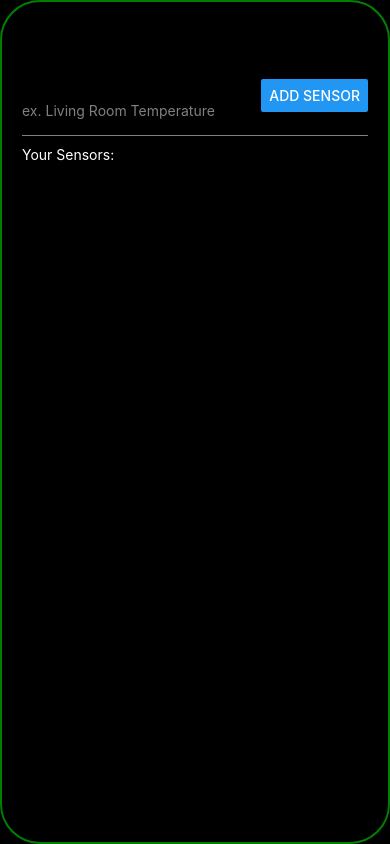
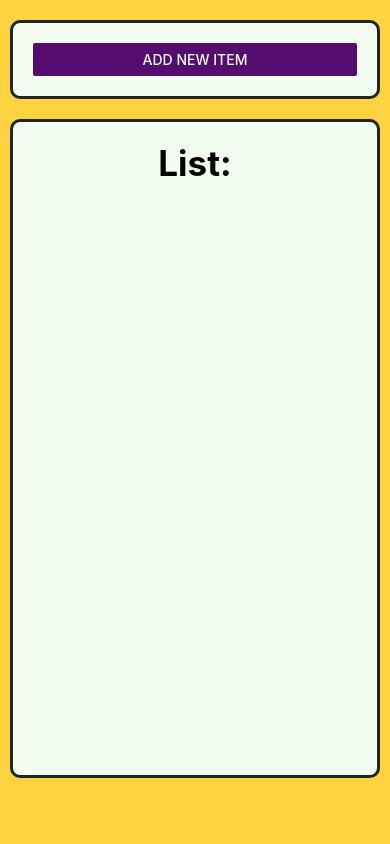
Before and after one commit to gallbotond/smart-home-project-2022, a React Native app in the folder src/app-frontend-expo/: screen / in a window 390 px wide. Built offline with nearby package versions, Linux system fonts and the light colour scheme.

Commit message:
completed the basic todo list app

```diff
--- a/src/app-frontend-expo/App.js
+++ b/src/app-frontend-expo/App.js
@@ -1,93 +1,10 @@
-import { StatusBar } from "expo-status-bar";
-import { useState } from "react";
-import { StyleSheet, Text, View, Button, TextInput } from "react-native";
+import { View, Text } from "react-native";
+import React from "react";
+
+import TodoList from "./apps/TodoList";
 
 export default function App() {
-  const [sensors, setSensors] = useState([]);
-  const [input, setInput] = useState("");
-
-  const sensorInputHandler = (text) => {
-    // console.log(text);
-    setInput(text);
-  };
-
-  const sensorAddHandler = () => {
-    setSensors((currentSensors) => [...currentSensors, input]);
-    setInput("");
-  };
-
   return (
-    <View style={styles.container}>
-      <View style={styles.view}>
-        <View style={styles.inputContainer}>
-          <TextInput
-            style={styles.textInput}
-            placeholder="ex. Living Room Temperature"
-            placeholderTextColor={"gray"}
-            onChangeText={sensorInputHandler}
-          />
-          <Button
-            style={styles.button}
-            onPress={sensorAddHandler}
-            title="Add Sensor"
-          />
-        </View>
-        <View style={styles.list}>
-          <Text style={styles.text}>Your Sensors:</Text>
-          {sensors.map((sensor, i) => (
-            <Text style={styles.listItem} key={i}>
-              {sensor}
-            </Text>
-          ))}
-        </View>
-      </View>
-    </View>
+      <TodoList />
   );
 }
-
-const styles = StyleSheet.create({
-  container: {
-    backgroundColor: "black",
-    flex: 1,
-  },
-  text: {
-    color: "white",
-    marginBottom: 10,
-    marginTop: 10,
-  },
-  textInput: {
-    color: "white",
-    marginTop: 30,
-    flex: 2,
-  },
-  button: {
-    flex: 1,
-  },
-  view: {
-    borderColor: "green",
-    borderWidth: 2,
-    padding: 20,
-    borderRadius: 40,
-    flex: 1,
-    margin: 0,
-  },
-  inputContainer: {
-    flexDirection: "row",
-    justifyContent: "space-evenly",
-    marginTop: 50,
-    alignItems: "center",
-    borderBottomWidth: 1,
-    borderBottomColor: "gray",
-    paddingBottom: 16,
-  },
-  list: {
-    alignItems: "flex-start",
-  },
-  listItem: {
-    color: "white",
-    backgroundColor: "green",
-    margin: 10,
-    padding: 10,
-    borderRadius: 10,
-  },
-});
--- a/src/app-frontend-expo/app.json
+++ b/src/app-frontend-expo/app.json
@@ -10,7 +10,7 @@
     "splash": {
       "image": "./assets/splash.png",
       "resizeMode": "contain",
-      "backgroundColor": "#ffffff"
+      "backgroundColor": "#FFD23F"
     },
     "updates": {
       "fallbackToCacheTimeout": 0
--- /dev/null
+++ b/src/app-frontend-expo/apps/TodoList.js
@@ -0,0 +1,101 @@
+import {
+  View,
+  Text,
+  StyleSheet,
+  FlatList,
+  StatusBar,
+  Button,
+} from "react-native";
+import React, { useState } from "react";
+
+import ListItem from "../components/ListItem";
+import InputItem from "../components/InputItem";
+
+export default function App() {
+  const [list, setList] = useState([]);
+  const [isModalVisible, setIsModalVisible] = useState(false);
+
+  function addTextHandler(input) {
+    setList((prev) =>
+      input ? [...prev, { name: input, id: Math.random().toString() }] : prev
+    );
+  }
+
+  function deleteItem(id) {
+    setList((prev) => prev.filter((item) => item.id !== id));
+  }
+
+  function SwitchIsModalVisible() {
+    setIsModalVisible((prev) => (prev ? false : true));
+    console.log(isModalVisible);
+  }
+
+  console.log(list);
+
+  return (
+    <View style={styles.appContainer}>
+      <StatusBar />
+      <View style={styles.sectionContainer}>
+        <Button
+          color="#540D6E"
+          title="Add New Item"
+          onPress={SwitchIsModalVisible}
+        />
+      </View>
+      <InputItem
+        SwitchIsModalVisible={SwitchIsModalVisible}
+        isModalVisible={isModalVisible}
+        addTextHandler={addTextHandler}
+      />
+      <View
+        style={StyleSheet.compose(
+          styles.sectionContainer,
+          styles.listContainer
+        )}
+      >
+        <Text style={styles.listText}>List:</Text>
+        <FlatList
+          data={list}
+          renderItem={(data) => {
+            return (
+              <ListItem
+                name={data.item.name}
+                id={data.item.id}
+                deleteItem={deleteItem}
+              />
+            );
+          }}
+          keyExtractor={(item) => item.id}
+        />
+      </View>
+    </View>
+  );
+}
+
+const styles = StyleSheet.create({
+  appContainer: {
+    flex: 1,
+    alignItems: "center",
+    justifyContent: "flex-start",
+    padding: 10,
+    backgroundColor: "#FFD23F",
+  },
+  sectionContainer: {
+    margin: 10,
+    padding: 20,
+    backgroundColor: "#F3FCF0",
+    width: "100%",
+    borderColor: "#1F271B",
+    borderWidth: 3,
+    borderRadius: 10,
+  },
+  listText: {
+    fontSize: 35,
+    fontWeight: "bold",
+    alignSelf: "center",
+    marginBottom: 20,
+  },
+  listContainer: {
+    height: "80%",
+  },
+});
--- /dev/null
+++ b/src/app-frontend-expo/components/InputItem.js
@@ -0,0 +1,57 @@
+import { View, TextInput, Button, Modal, StyleSheet } from "react-native";
+import { useState } from "react";
+
+export default function InputItem(props) {
+  const [input, setInput] = useState("");
+
+  function buttonHandler() {
+    props.addTextHandler(input);
+    setInput("");
+    props.SwitchIsModalVisible();
+  }
+
+  return (
+    <Modal visible={props.isModalVisible} animationType="slide">
+      <View style={styles.modal}>
+        <View style={styles.margin}>
+          <TextInput
+            style={styles.textInput}
+            onChangeText={setInput}
+            value={input}
+          />
+        </View>
+        <View style={styles.margin}>
+          <Button color="#540D6E" title="Add Text" onPress={buttonHandler} />
+        </View>
+        <View style={styles.margin}>
+          <Button
+            color="#EE4266"
+            title="Cancel"
+            onPress={() => {
+              setInput("");
+              props.SwitchIsModalVisible();
+            }}
+          />
+        </View>
+      </View>
+    </Modal>
+  );
+}
+
+const styles = StyleSheet.create({
+  modal: {
+    flex: 1,
+    justifyContent: "center",
+    backgroundColor: "#FFD23F"
+  },
+  margin: {
+    margin: 10,
+  },
+  textInput: {
+    backgroundColor: "#F3FCF0",
+    borderColor: "#1F271B",
+    borderWidth: 2,
+    borderRadius: 10,
+    padding: 10,
+  },
+});
--- /dev/null
+++ b/src/app-frontend-expo/components/ListItem.js
@@ -0,0 +1,33 @@
+import { Pressable, StyleSheet, Text, View } from "react-native";
+import React from "react";
+
+export default function ListItem(props) {
+  function handleOnPress() {
+    props.deleteItem(props.id);
+  }
+
+  return (
+    <Pressable
+      style={styles.listItem}
+      android_ripple={{ color: "#F3FCF0" }}
+      onPress={handleOnPress}
+    >
+      <Text style={styles.text}>{props.name}</Text>
+    </Pressable>
+  );
+}
+
+const styles = StyleSheet.create({
+  listItem: {
+    backgroundColor: "#EE4266",
+    padding: 10,
+    color: "#F3FCF0",
+    borderRadius: 20,
+    paddingHorizontal: 20,
+    marginTop: 10,
+  },
+  text: {
+    fontSize: 20,
+    color: "#F3FCF0",
+  },
+});
```
